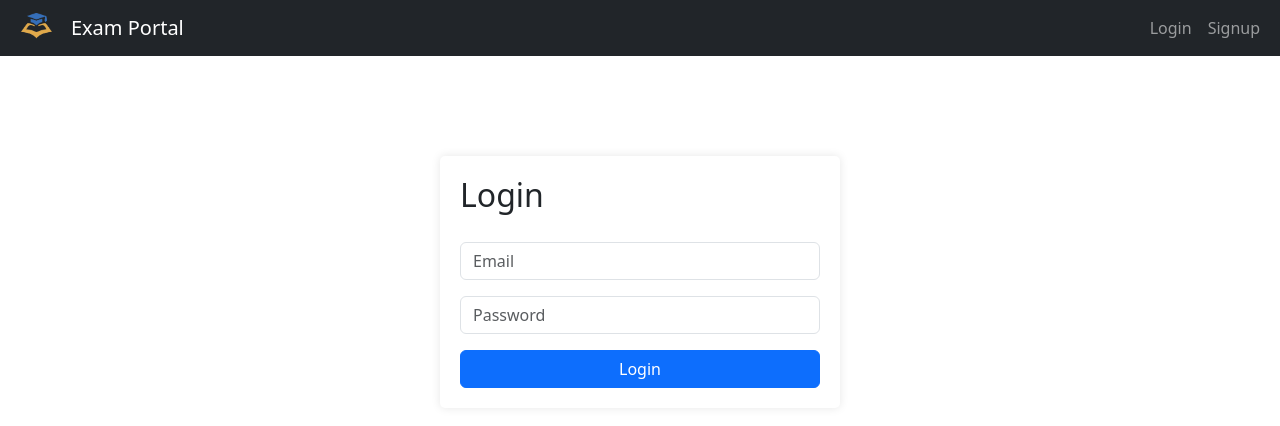
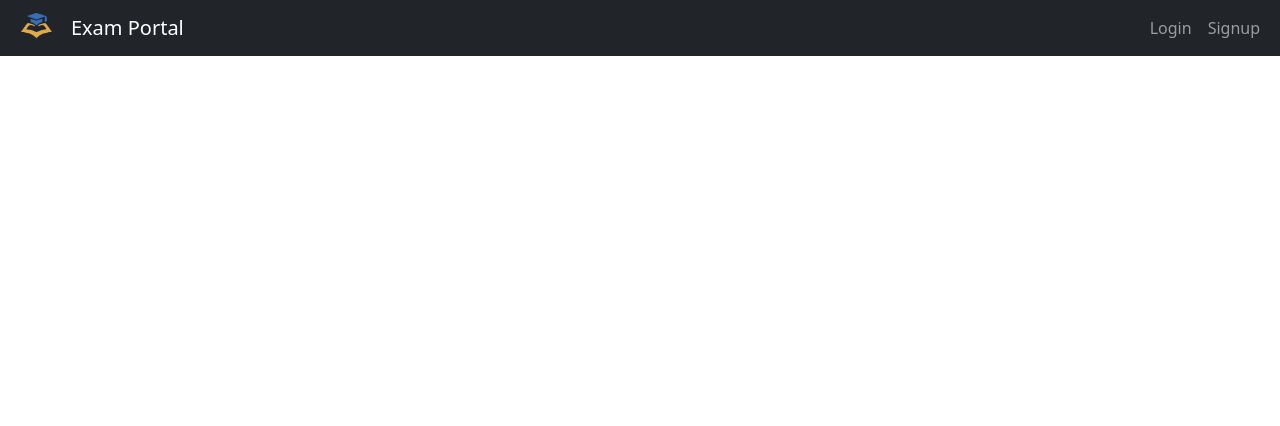
Before and after one commit to Suyash0028/exam-portal-frontend, a React (Vite) app: page /login in a window 1280 px wide. Shown: the top 426 px of the page. Built offline with nearby package versions, Linux system fonts and the light colour scheme.

Commit message:
Changed routes

```diff
--- a/src/Components/MainApp.tsx
+++ b/src/Components/MainApp.tsx
@@ -16,10 +16,10 @@ const MainApp: React.FC = () => {
       <Navbar />
       <Switch>
         <Route path="/login">
-          {isAuthenticated ? <Redirect to={isAdmin ? "/admin-dashboard" : "/user-dashboard"} /> : <LoginForm />}
+          {isAuthenticated ? <Redirect to={isAdmin ? "/admin-dashboard" : "/user-dashboard"} /> : <Redirect to="/login" />}
         </Route>
         <Route path="/signup">
-          {isAuthenticated ? <Redirect to={isAdmin ? "/admin-dashboard" : "/user-dashboard"} /> : <SignupForm />}
+          {isAuthenticated ? <Redirect to={isAdmin ? "/admin-dashboard" : "/user-dashboard"} /> : <Redirect to="/signup" />}
         </Route>
         <ProtectedRoute path="/admin-dashboard" component={AdminDashboard} />
         <ProtectedRoute path="/user-dashboard" component={UserDashboard} />
```
